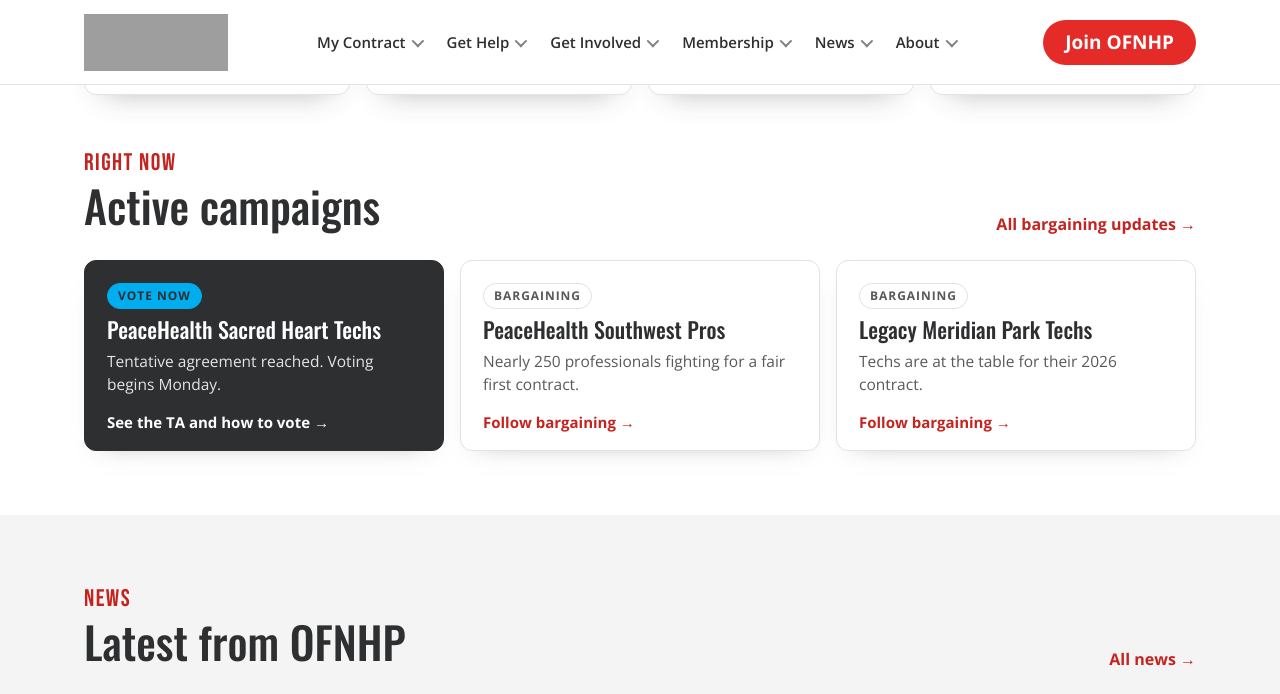
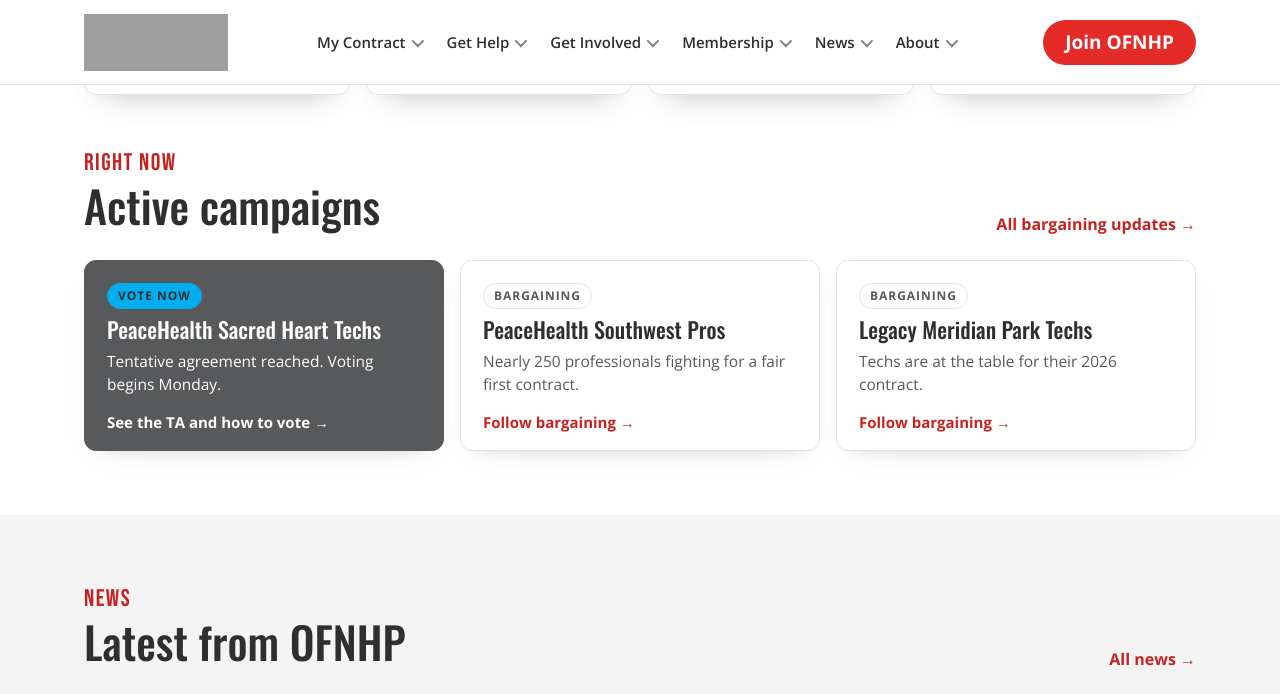
Before and after one commit to xadnder/unionworks, a Jekyll site: the page built from index.html, in a window 1280 px wide and 1400 px high, scrolled down 772 px. Shown: the top 694 px of the window. Built offline with Jekyll 4.4.1, drawn with Linux system fonts in a browser that asks for light colours; grey boxes are pictures that could not be loaded.

Commit message:
Refactor urgent camp styles for improved accessibility
Updated urgent camp styles for better contrast and readability.

```diff
--- a/assets/css/site.css
+++ b/assets/css/site.css
@@ -182,9 +182,11 @@ section.block { padding: 72px 0; }
 .camp-go { margin-top: auto; padding-top: 10px; font: 700 15px/1 var(--body); color: var(--red-dark); }
 .camp:hover .camp-go { text-decoration: underline; }
 
-.camp.urgent { background: var(--ink); border-color: var(--ink); color: #fff; }
+/* Brand Charcoal: white text on it is 7:1. Description text stays pure white
+   because a lighter grey drops toward the 4.5:1 minimum on this background. */
+.camp.urgent { background: var(--charcoal); border-color: var(--charcoal); color: #fff; }
 .camp.urgent h3 { color: #fff; }
-.camp.urgent p { color: #E4E4E4; }
+.camp.urgent p { color: #fff; }
 .camp.urgent .camp-go { color: #fff; }
 .camp.urgent:hover { border-color: var(--cerulean); }
 
```
